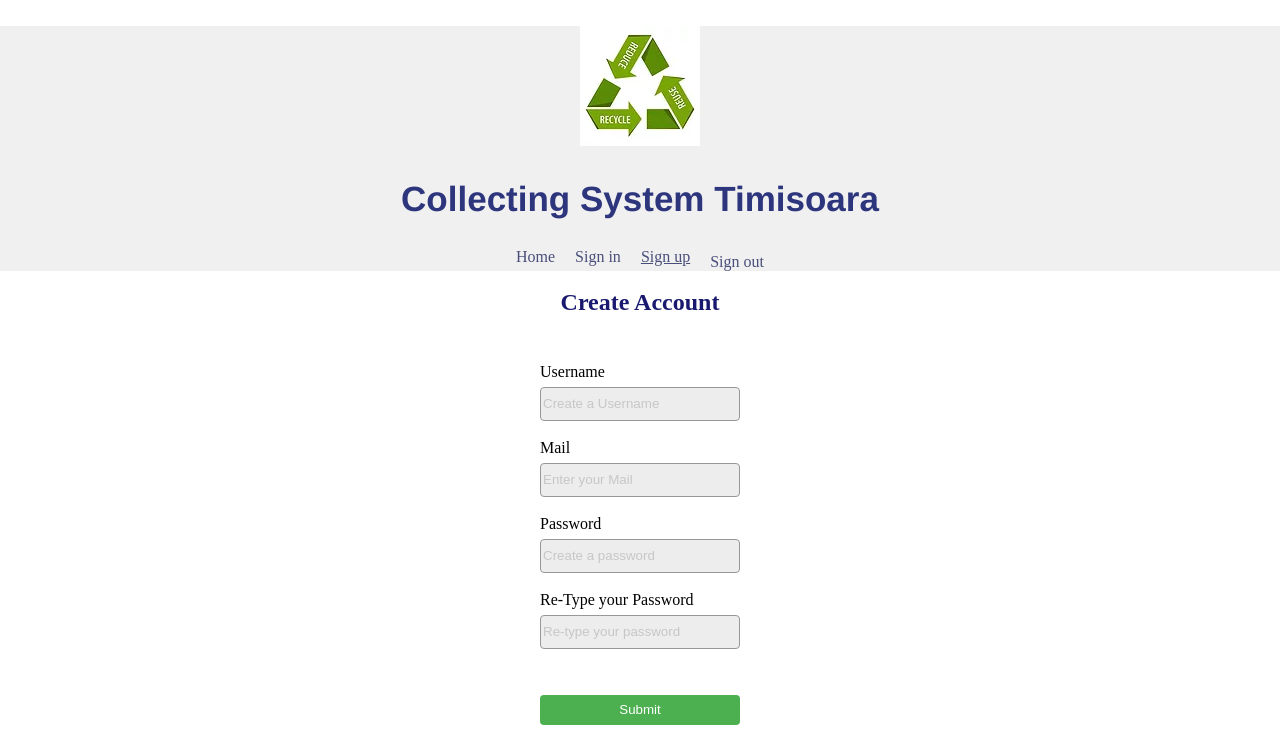
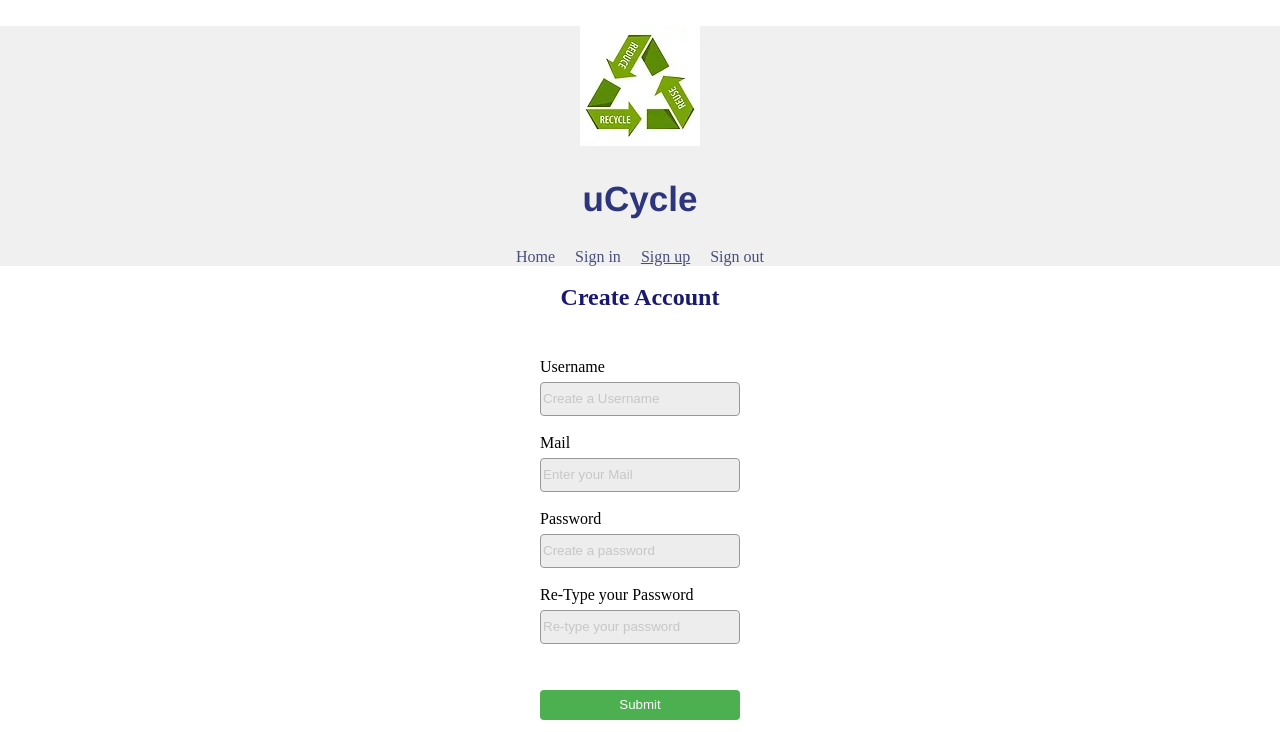
Before and after one commit to traianrdu/CollectingSystemTimisoara, a Flask app: page /signup in a window 1280 px wide. Shown: the top 732 px of the page. Run offline with Flask 2, Linux system fonts and the light colour scheme.

Commit message:
add more design

```diff
--- a/templates/contact.html
+++ b/templates/contact.html
@@ -7,7 +7,7 @@
 <div class="introduction">
     <div class="title">
         <img src="{{url_for('static', filename='style/photos/recycle.webp')}}" alt="Recycle image" class="recycle">
-        <h2 class="titleH2">Collecting System Timisoara</h2>
+        <h2 class="titleH2">uCycle</h2>
     </div>
 
     <div class="navbar">
--- a/templates/home.html
+++ b/templates/home.html
@@ -7,7 +7,7 @@
     <div class="introduction">
         <div class="title">
             <img src="{{url_for('static', filename='style/photos/recycle.webp')}}" alt="Recycle image" class="recycle">
-            <h2 class="titleH2">Collecting System Timisoara</h2>
+            <h2 class="titleH2">uCycle</h2>
         </div>
 
         <div class="navbar">
--- a/templates/materials.html
+++ b/templates/materials.html
@@ -7,7 +7,7 @@
 <div class="introduction">
     <div class="title">
         <img src="{{url_for('static', filename='style/photos/recycle.webp')}}" alt="Recycle image" class="recycle">
-        <h2 class="titleH2">Collecting System Timisoara</h2>
+        <h2 class="titleH2">uCycle</h2>
     </div>
 
     <div class="navbar">
@@ -21,7 +21,7 @@
 <div class="content">
     <h2>Accepted Materials</h2>
 <p class="p">Here to Keep the World Clean</p>
-<p>At Collecting System Timisoara, all of your recycling needs are made easy. Whether you want to deposit materials ranging from metals, paper, electronics and plastics — you name it, we do it! From cardboard boxes to plastic bottles, our state-of-the-art facilities are prepared to handle large volumes on a daily basis. Have questions about separating your materials, or not sure if we accept a specific type of material? Our professional and knowledgeable staff is available on-site or by phone to assist with any questions. Get in touch today and see how we can help!</p>
+<p>At uCycle, all of your recycling needs are made easy. Whether you want to deposit materials ranging from metals, paper, electronics and plastics — you name it, we do it! From cardboard boxes to plastic bottles, our state-of-the-art facilities are prepared to handle large volumes on a daily basis. Have questions about separating your materials, or not sure if we accept a specific type of material? Our professional and knowledgeable staff is available on-site or by phone to assist with any questions. Get in touch today and see how we can help!</p>
 </div>
 
 {% endblock %}
--- a/templates/signin.html
+++ b/templates/signin.html
@@ -8,14 +8,14 @@
 <div style="background-color: #f0f0f0;" class="introduction">
     <div class="title">
         <img src="{{url_for('static', filename='style/photos/recycle.webp')}}" alt="Recycle image" class="recycle">
-        <h2 class="titleH2">Collecting System Timisoara</h2>
+        <h2 class="titleH2">uCycle</h2>
     </div>
 
     <div class="navbar">
         <div style="margin-top: -15px;" class="item"><a href="/">Home</a></div>
         <div style="margin-top: -15px;" class="item"><a href="signin" ><u>Sign in</u></a></div>
         <div style="margin-top: -15px;" class="item"><a href="signup">Sign up</a></div>
-        <div style="margin-top: -10px;" class="item"><a href="signout">Sign out</a></div>
+        <div style="margin-top: -15px;" class="item"><a href="signout">Sign out</a></div>
 
     </div>
 </div>
--- a/templates/signup.html
+++ b/templates/signup.html
@@ -7,14 +7,14 @@
 <div style="background-color: #f0f0f0;" class="introduction">
     <div class="title">
         <img src="{{url_for('static', filename='style/photos/recycle.webp')}}" alt="Recycle image" class="recycle">
-        <h2 class="titleH2">Collecting System Timisoara</h2>
+        <h2 class="titleH2">uCycle</h2>
     </div>
 
     <div class="navbar">
         <div style="margin-top: -15px;" class="item"><a href="/">Home</a></div>
         <div style="margin-top: -15px;" class="item"><a href="signin" >Sign in</a></div>
         <div style="margin-top: -15px;" class="item"><a href="signup"><u>Sign up</u></a></div>
-        <div style="margin-top: -10px;" class="item"><a href="signout">Sign out</a></div>
+        <div style="margin-top: -15px;" class="item"><a href="signout">Sign out</a></div>
 
     </div>
 </div>
```
Also changed, not shown: README.md.
